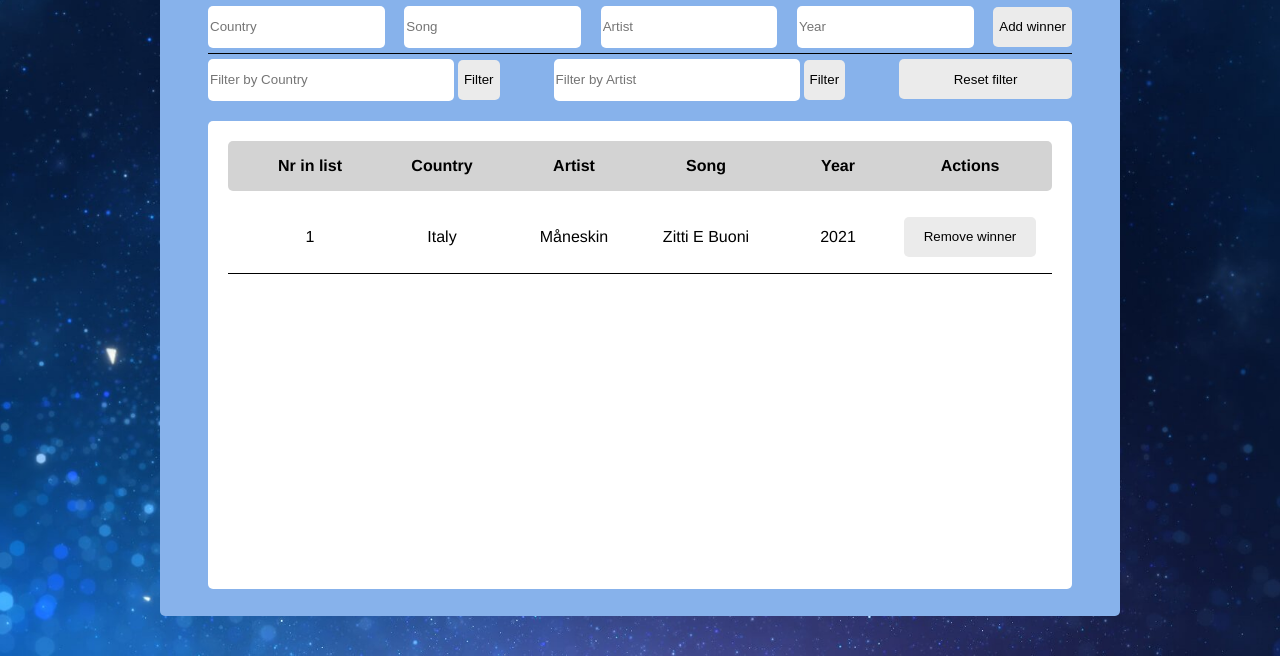
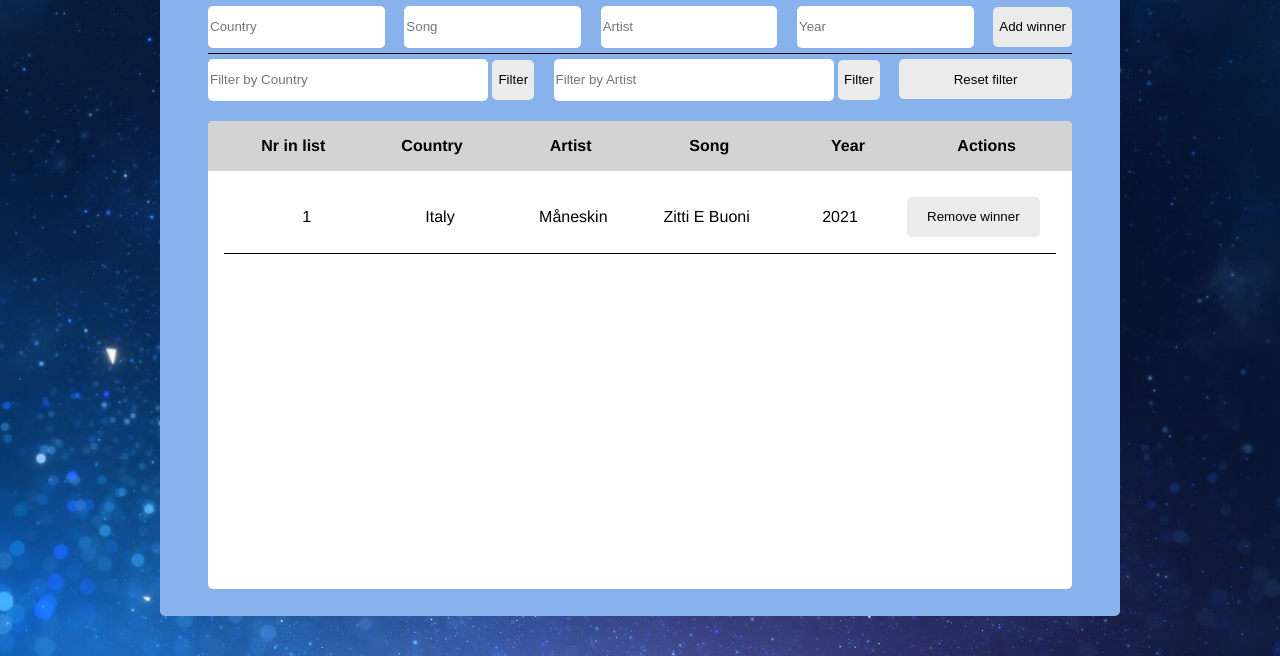
Before and after one commit to mybergquistrajic/me132a-U2, a plain HTML site: page index.html in a window 1280 px wide. Shown: the part 144-800 px from the top of the page. Drawn offline with Linux system fonts and the light colour scheme.

Commit message:
Small fixes

```diff
--- a/index.js
+++ b/index.js
@@ -0,0 +1 @@
+"use strict"
--- a/style.css
+++ b/style.css
@@ -65,7 +65,7 @@ h1 {
 }
 
 .filter input{
-    width: 70%;
+    width: 80%;
     height: 5vh;
     margin-top: 5px;
     border: 0px solid rgba(255, 0, 0, 0);
@@ -99,13 +99,11 @@ button:hover {
     width: 90%;
     height: 65%;
     margin-top: 2vh;
-    padding: 20px;
-    overflow: scroll;
+    overflow: auto;
     box-sizing: border-box;
     background-color: white;
     border-radius: 5px;
     font-family: helvetica;
-    /* grid-template-rows: i?; */
 }
 
 .description {
@@ -114,15 +112,18 @@ button:hover {
     background-color: lightgray;
     padding: 2vh;
     margin-bottom: 10px;
-    border-radius: 5px;
     font-weight: bold;
     text-align: center;
+    position: sticky;
+    top: 0;
 }
 
 .winneritem {
     display: grid;
     grid-template-columns: repeat(6, 1fr);
     padding: 2vh;
+    margin-left: 2vh;
+    margin-right: 2vh;
     border-bottom: 1px solid black;
 }
 
```
Also changed, not shown: index.html (+0 -1 lines), database.js (line endings or trailing spaces).
